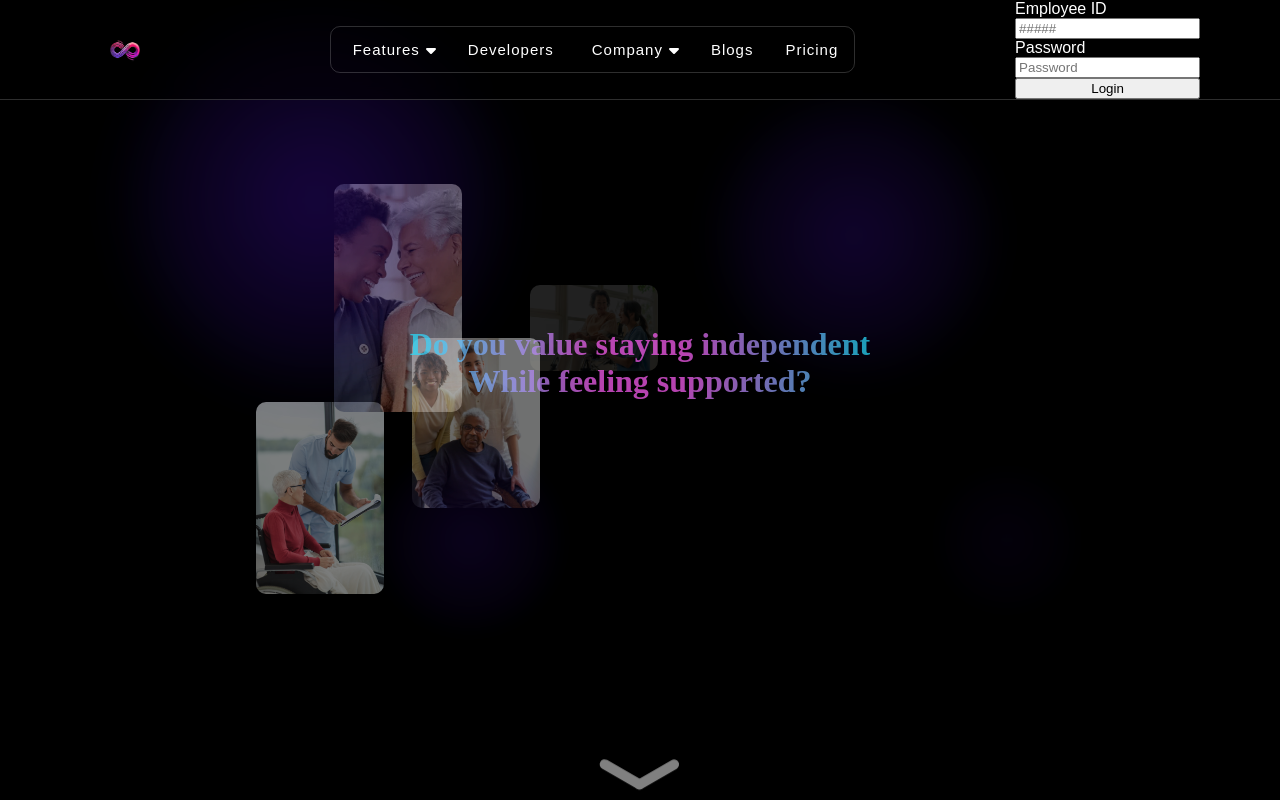
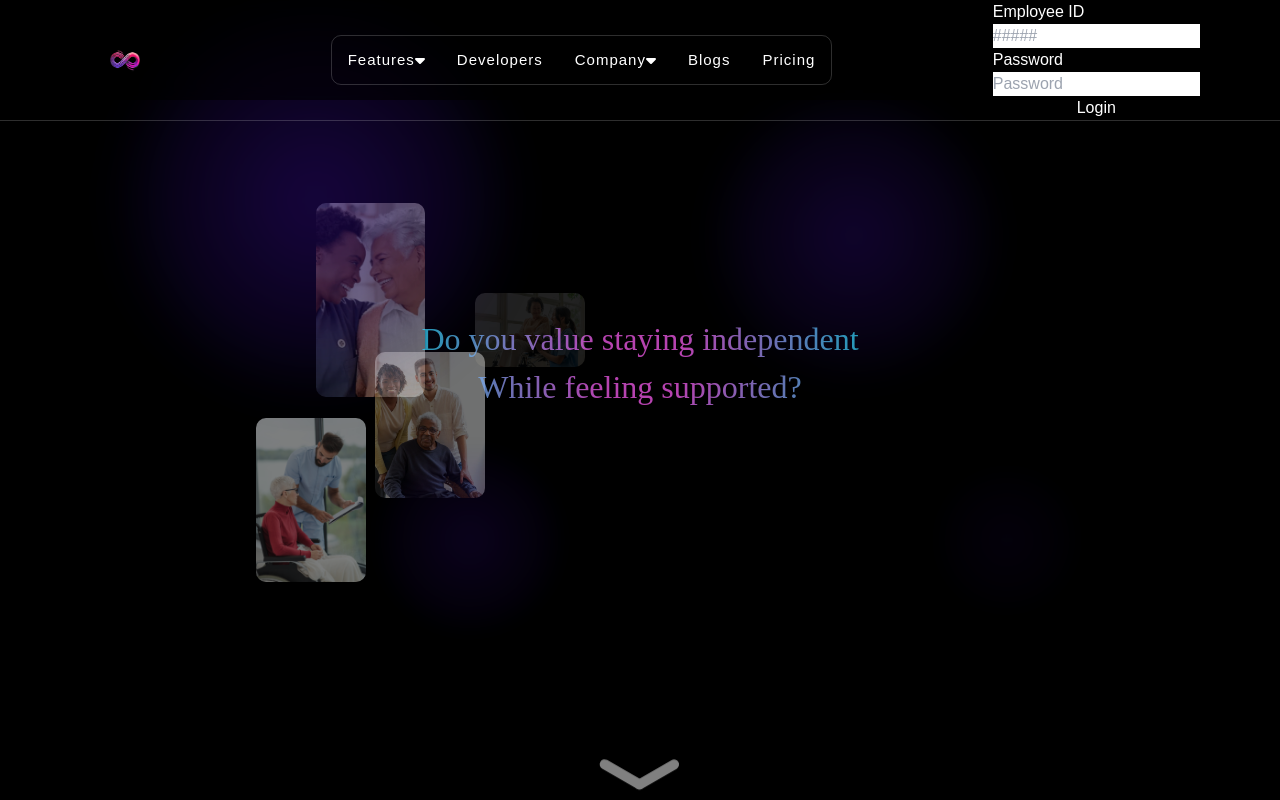
Before and after one commit to Senior-well/senior-care, a React app: page / in a window 1280 px wide. Shown: the top 800 px of the page. Built offline with nearby package versions, Linux system fonts and the light colour scheme.

Commit message:
TailwindCSS installed
Co-authored-by: Peter Cloud <yenhh0212@gmail.com>

```diff
--- a/package.json
+++ b/package.json
@@ -19,6 +19,7 @@
     "@testing-library/jest-dom": "^5.17.0",
     "@testing-library/react": "^13.4.0",
     "@testing-library/user-event": "^13.5.0",
+    "autoprefixer": "^10.4.20",
     "babel-jest": "^27.4.2",
     "babel-loader": "^8.2.3",
     "babel-plugin-named-asset-import": "^0.3.8",
@@ -44,7 +45,7 @@
     "jest-resolve": "^27.4.2",
     "jest-watch-typeahead": "^1.0.0",
     "mini-css-extract-plugin": "^2.4.5",
-    "postcss": "^8.4.4",
+    "postcss": "^8.5.3",
     "postcss-flexbugs-fixes": "^5.0.2",
     "postcss-loader": "^6.2.1",
     "postcss-normalize": "^10.0.1",
@@ -62,7 +63,7 @@
     "semver": "^7.3.5",
     "source-map-loader": "^3.0.0",
     "style-loader": "^3.3.1",
-    "tailwindcss": "^3.0.2",
+    "tailwindcss": "^3.4.17",
     "terser-webpack-plugin": "^5.2.5",
     "web-vitals": "^2.1.4",
     "webpack": "^5.64.4",
--- /dev/null
+++ b/postcss.config.js
@@ -0,0 +1,6 @@
+module.exports = {
+  plugins: {
+    tailwindcss: {},
+    autoprefixer: {},
+  },
+}
--- a/src/index.css
+++ b/src/index.css
@@ -1,3 +1,7 @@
+@import 'tailwindcss/base';
+@import 'tailwindcss/components';
+@import 'tailwindcss/utilities';
+
 body {
   margin: 0;
   padding: 0;
--- /dev/null
+++ b/tailwind.config.js
@@ -0,0 +1,8 @@
+/** @type {import('tailwindcss').Config} */
+module.exports = {
+  content: ["./src/**/*.{js, jsx}"],
+  theme: {
+    extend: {},
+  },
+  plugins: [],
+}
```
Also changed, not shown: 1 other file (tests, documents, lock files or other folders).
